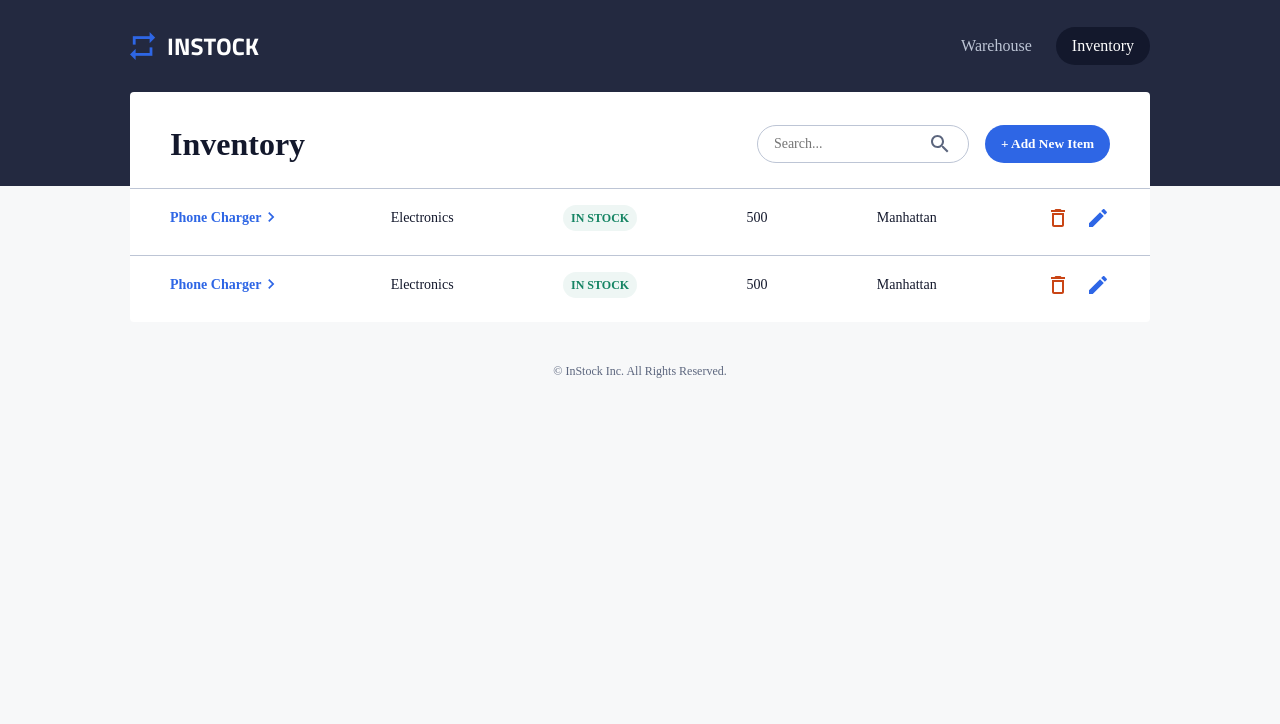
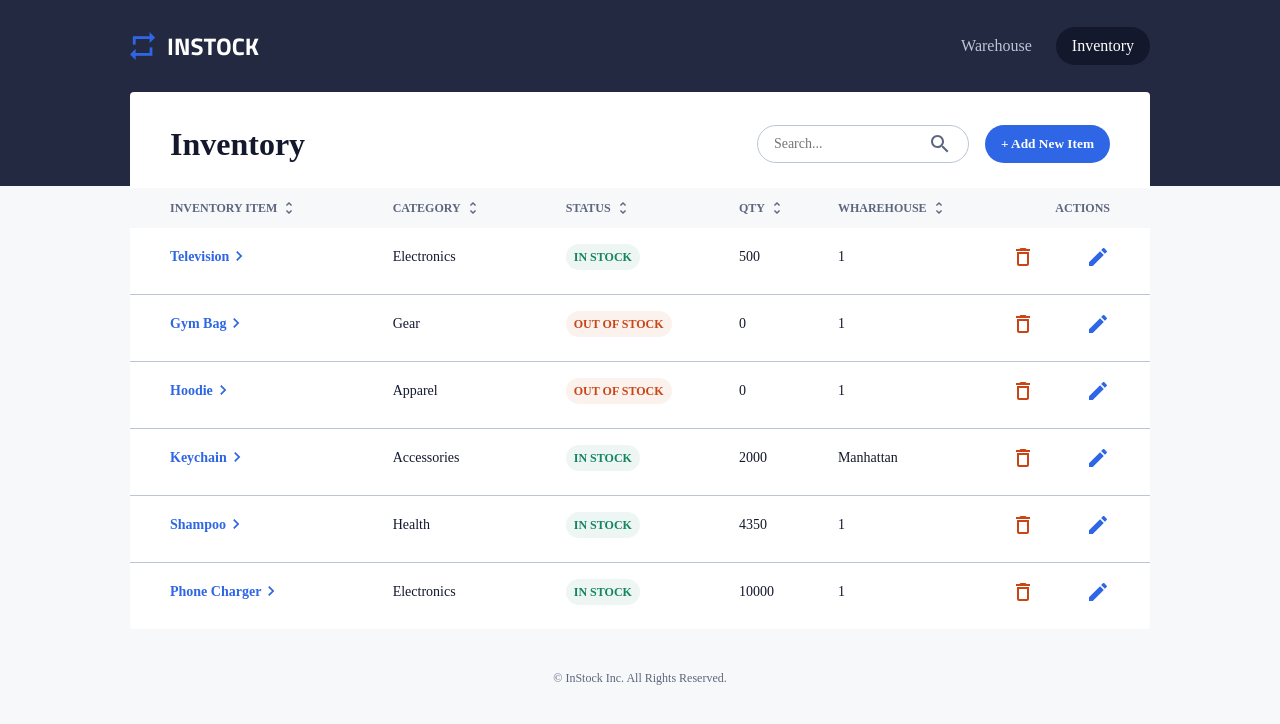
Before and after one commit to sunshineagoo17/group-four-instock, a React (Create React App) app: page /inventory in a window 1280 px wide. Shown: the top 724 px of the page. Built offline with nearby package versions, Linux system fonts and the light colour scheme; a web font is replaced by a local one.

Commit message:
added mock data for testing | added width in % for table header and row to align | conditional rendering base on index to hide the first divider

```diff
--- a/src/components/InventoryItemDetails/InventoryItemDetails.jsx
+++ b/src/components/InventoryItemDetails/InventoryItemDetails.jsx
@@ -5,21 +5,13 @@ import rightIcon from '../../assets/images/chevron_right-24px.svg'
 
 import { Link } from 'react-router-dom';
 
-const inventory =
-    {
-      "id": 1,
-      "warehouse_name": "Manhattan",
-      "item_name": "Phone Charger",
-      "description": "This 50\", 4K LED TV provides a crystal-clear picture and vivid colors.",
-      "category": "Electronics",
-      "status": "IN STOCk",
-      "quantity": 500
-    };
-const InventoryItemDetails = () => {
+
+const InventoryItemDetails = ({inventory,index}) => {
 
   return (
     <>
-    <div className="divider"></div>
+    {/* conditional rendering based on index of map */}
+    <div className={`${index === 0 ? '':'divider'}`}></div>
     <div className='item list-padding-side'>
         <div className="item__cell">
             <div className="item__cell_header txt-slate txt-table txt-bold">INVENTORY ITEM</div>
@@ -40,7 +32,7 @@ const InventoryItemDetails = () => {
         </div>
         <div className="item__cell item__cell--full-width">
             <div className="item__cell_header txt-slate txt-table txt-bold">WAREHOUSE</div>
-            <div className="item__cell_desc item__cell_desc--generic txt-m txt-black txt-regular">{inventory.warehouse_name}</div>
+            <div className="item__cell_desc item__cell_desc--generic txt-m txt-black txt-regular">{inventory.warehouse_id}</div>
         </div>
         <div className="item__cell item__cell--full-width item__cell--flex-space-between">
             <img className='item__cell_btn'src={deleteIcon} alt="delete button" />
@@ -48,6 +40,8 @@ const InventoryItemDetails = () => {
         </div>
 
     </div>
+
+
     </>
   )
 }
--- a/src/components/InventoryItemDetails/InventoryItemDetails.scss
+++ b/src/components/InventoryItemDetails/InventoryItemDetails.scss
@@ -32,7 +32,7 @@
     gap: sizeIncrement(1);
 
     @include for-tablet {
-      width: auto;
+
     }
 
     &_header {
@@ -50,7 +50,7 @@
 
       @include for-tablet {
         padding-left: 0;
-        width: auto;
+
       }
     }
 
@@ -58,13 +58,11 @@
       padding-left: 0;
       flex-grow: 1;
       display: flex;
-      width: fit-content;
       justify-content: space-between;
 
       @include for-tablet {
-        flex-grow: 0;
         gap: sizeIncrement(4);
-        justify-content: center;
+        flex-wrap: nowrap;
       }
     }
 
@@ -100,20 +98,30 @@
 }
 
 
-// Order for tablet
+// Order and width for tablet
 @include for-tablet {
     .item__cell{
         &:nth-of-type(1){
             order: 1;
+            width: 90%;
         }
         &:nth-of-type(2){
-            order:3
+            order:3;
+            width:70%;
         }
         &:nth-of-type(3){
             order:2;
+            width: 70%;
         }
-        order:3;
+        &:nth-of-type(4){
+            width: 40%;
+        }
+        &:nth-of-type(5){
+            width: 70%;
+        }
+        &:nth-of-type(6){
+            width: 40%;
+        }
+        order: 4;
     }
-
-
 }
--- a/src/components/InventoryList/InventoryList.jsx
+++ b/src/components/InventoryList/InventoryList.jsx
@@ -1,5 +1,69 @@
 import InventoryItemDetails from '../InventoryItemDetails/InventoryItemDetails';
 import './InventoryList.scss';
+
+import sortIcon from '../../assets/images/sort-24px.svg';
+
+const inventory =[
+  {
+    id: 1,
+    warehouse_id: 1,
+    item_name: 'Television',
+    description:
+      'This 50", 4K LED TV provides a crystal-clear picture and vivid colors.',
+    category: 'Electronics',
+    status: 'In Stock',
+    quantity: 500,
+  },
+  {
+    id: 2,
+    warehouse_id: 1,
+    item_name: 'Gym Bag',
+    description:
+      'Made out of military-grade synthetic materials, this gym bag is highly durable, water resistant, and easy to clean.',
+    category: 'Gear',
+    status: 'Out of Stock',
+    quantity: 0,
+  },
+  {
+    id: 3,
+    warehouse_id: 1,
+    item_name: 'Hoodie',
+    description:
+      'A simple 100% cotton hoodie, this is an essential piece for any wardrobe.',
+    category: 'Apparel',
+    status: 'Out of Stock',
+    quantity: 0,
+  },
+  {
+    id: 4,
+    warehouse_id: "Manhattan",
+    item_name: 'Keychain',
+    description:
+      'Made from 100% genuine leather, this keychain will keep your keys organized while keeping a classic, professional look.',
+    category: 'Accessories',
+    status: 'In Stock',
+    quantity: 2000,
+  },
+  {
+    id: 5,
+    warehouse_id: 1,
+    item_name: 'Shampoo',
+    description: 'Natural shampoo made from 99% biodegradable ingredients.',
+    category: 'Health',
+    status: 'In Stock',
+    quantity: 4350,
+  },
+  {
+    id: 6,
+    warehouse_id: 1,
+    item_name: 'Phone Charger',
+    description:
+      'This USB-C phone charger features fast charging for the latest devices.',
+    category: 'Electronics',
+    status: 'In Stock',
+    quantity: 10000,
+  }
+];
 const InventoryList = () => {
   return (
     <div className='inventory-list'>
@@ -15,8 +79,15 @@ const InventoryList = () => {
           + Add New Item
         </button>
       </div>
-       <InventoryItemDetails />
-       <InventoryItemDetails />
+      <div className="inventory-list__filter list-padding-side">
+        <div className="inventory-list__filter_cell txt-slate txt-table txt-bold">INVENTORY ITEM <img className='icon' src={sortIcon} alt="sort icon" /></div>
+        <div className="inventory-list__filter_cell txt-slate txt-table txt-bold">CATEGORY <img className='icon' src={sortIcon} alt="sort icon" /></div>
+        <div className="inventory-list__filter_cell txt-slate txt-table txt-bold">STATUS<img className='icon' src={sortIcon} alt="sort icon" /></div>
+        <div className="inventory-list__filter_cell txt-slate txt-table txt-bold">QTY<img className='icon' src={sortIcon} alt="sort icon" /></div>
+        <div className="inventory-list__filter_cell txt-slate txt-table txt-bold">WHAREHOUSE<img className='icon' src={sortIcon} alt="sort icon" /></div>
+        <div className="inventory-list__filter_cell txt-slate txt-table txt-bold">ACTIONS</div>
+      </div>
+       {inventory.map((item ,index)=><InventoryItemDetails inventory={item} key={index} index={index}/>)}
     </div>
   );
 };
--- a/src/components/InventoryList/InventoryList.scss
+++ b/src/components/InventoryList/InventoryList.scss
@@ -43,6 +43,55 @@
   }
 }
 
+  .inventory-list__filter{
+    display: none;
+    @include for-tablet{
+      display: flex;
+      height: 40px;
+      background-color:$bg-grey;
+      align-items: center;
+      flex-wrap: nowrap;
+      justify-content: space-between;
+
+      &_cell{
+        display: flex;
+        gap: sizeIncrement(1);
+        align-items: center;
+        justify-content: flex-start;
+
+              &:nth-of-type(1){
+
+                  width: 90%;
+              }
+              &:nth-of-type(2){
+
+                  width:70%;
+              }
+              &:nth-of-type(3){
+
+                  width: 70%;
+              }
+              &:nth-of-type(4){
+                  width: 40%;
+              }
+              &:nth-of-type(5){
+                  width: 70%;
+              }
+              &:nth-of-type(6){
+                  width: 40%;
+                  justify-content: end;
+              }
+
+          }
+
+    }
+    .icon{
+      height: sizeIncrement(4);
+    }
+    }
+
+
+
 .list-padding-side {
   @include padding(side, sizeIncrement(6));
 
```
